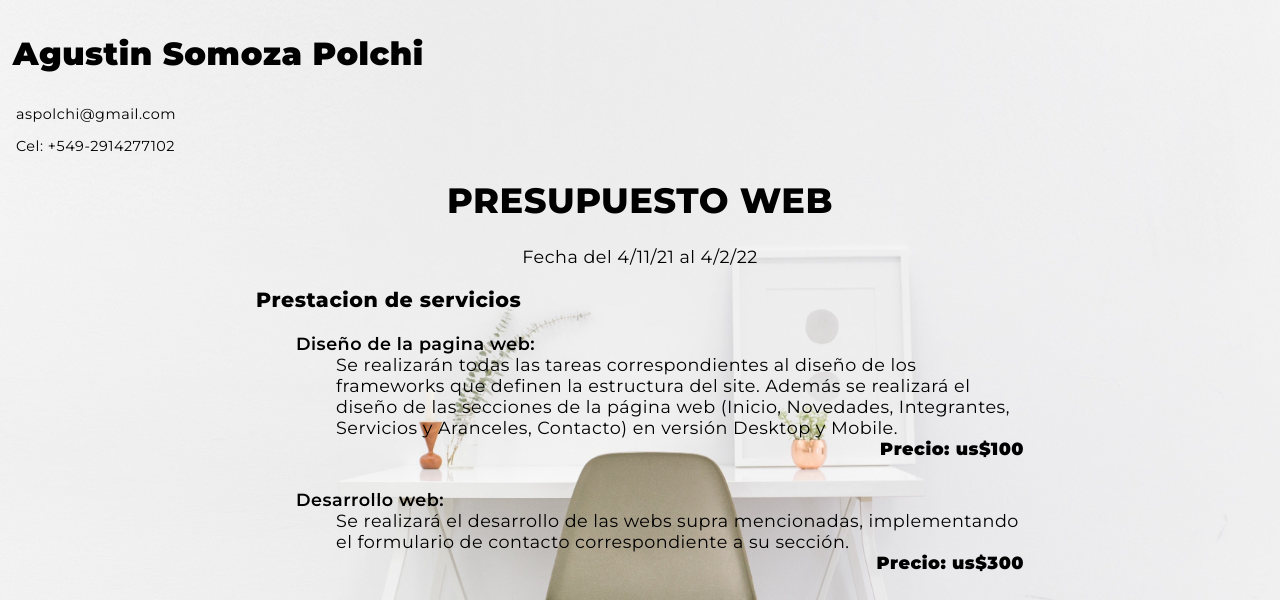
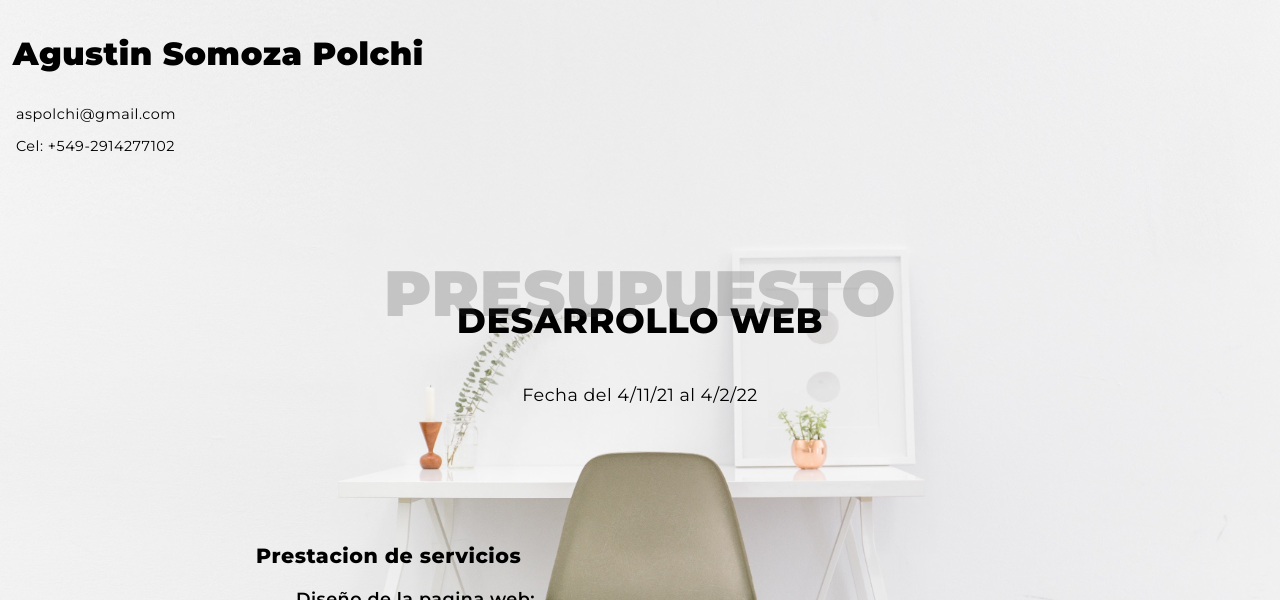
Before and after one commit to aspolchi2/presupuesto, a plain HTML site: page index.html in a window 1280 px wide. Shown: the part 130-730 px from the top of the page. Drawn offline with Linux system fonts and the light colour scheme.

Commit message:
presupuesto

```diff
--- a/index.html
+++ b/index.html
@@ -26,7 +26,8 @@
     <main class="main">
 
        <div class="main__titulo">
-            <h1>PRESUPUESTO WEB</h1>
+           <p class="main__presupuesto">PRESUPUESTO</p>
+            <h1>DESARROLLO WEB</h1>
             <p>Fecha del 4/11/21 al 4/2/22</p>
        </div>
        <div class="left">
--- a/scss/_main.scss
+++ b/scss/_main.scss
@@ -3,6 +3,20 @@
     margin: auto;
        .main__titulo{
            text-align: center;
+           position: relative;
+           bottom: 100px;
+           display: flex;
+           flex-direction: column;
+           flex-wrap: nowrap;
+           .main__presupuesto{
+               font-size: 5vw;
+               font-weight: 900;
+               color: rgba(48, 48, 48, 0.222);
+               position: relative;
+               top: 120px;
+
+
+           }
     }
     .almost{
         font-weight: 600;
--- a/scss/_mquery.scss
+++ b/scss/_mquery.scss
@@ -4,6 +4,15 @@
     .main{
         width: 100%;
         margin: auto;
+        .main__titulo{
+            position: relative;
+            top: 3vh;
+            .main__presupuesto{
+                display: none;
+
+            }
+        }
+
         li{
             position: relative;
             right: 20px;
```
Also changed, not shown: css/style.css, css/style.min.css, dist/css/style.min.css, 3 other files.
